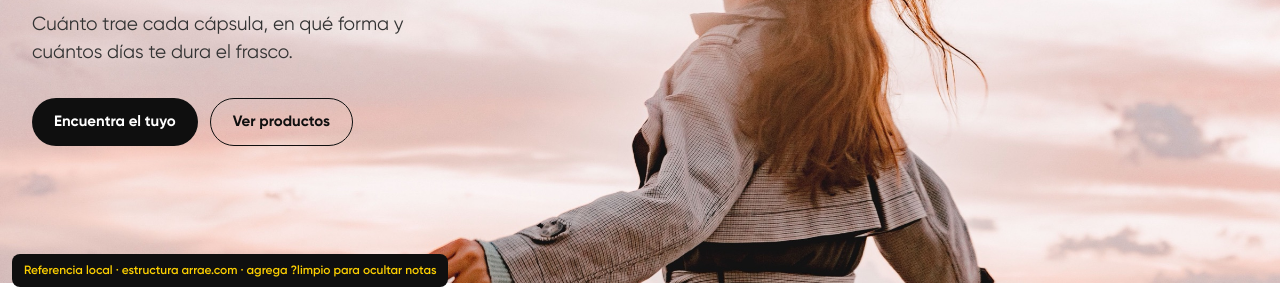
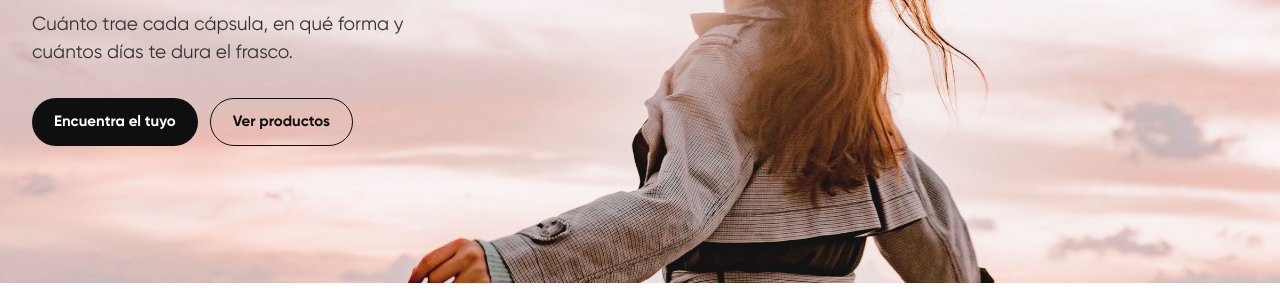
Before and after one commit to francocanales-asdf/mason-referencias, a plain HTML site: page arrae/index.html in a window 1280 px wide. Shown: the part 501-800 px from the top of the page. Drawn offline with Linux system fonts and the light colour scheme.

Commit message:
Quitar aviso «Referencia local» de Arrae y Seed
Co-Authored-By: Claude Opus 5.5 <noreply@anthropic.com>

```diff
--- a/arrae/index.html
+++ b/arrae/index.html
@@ -336,7 +336,6 @@ footer .logo img{height:28px;width:auto;margin-bottom:16px}
     <div class="legal"><span>Clon local de referencia: estructura de arrae.com con identidad Mason. No publicado.</span><span>Precios de la tienda al 8/10/2026.</span></div>
   </div>
 </footer>
-<div class="nota-ref">Referencia local · estructura arrae.com · agrega ?limpio para ocultar notas</div>
 
 <script>
 if(location.search.includes('limpio'))document.body.classList.add('limpio');
```
Also changed, not shown: seed/index.html (+0 -1 lines).
